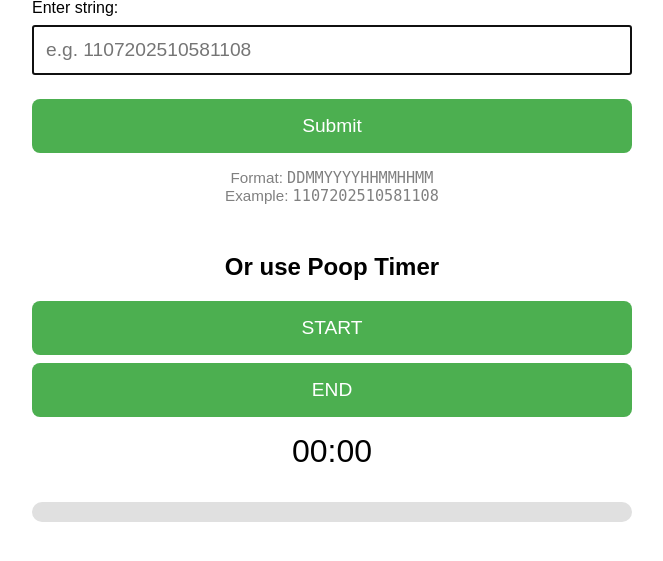
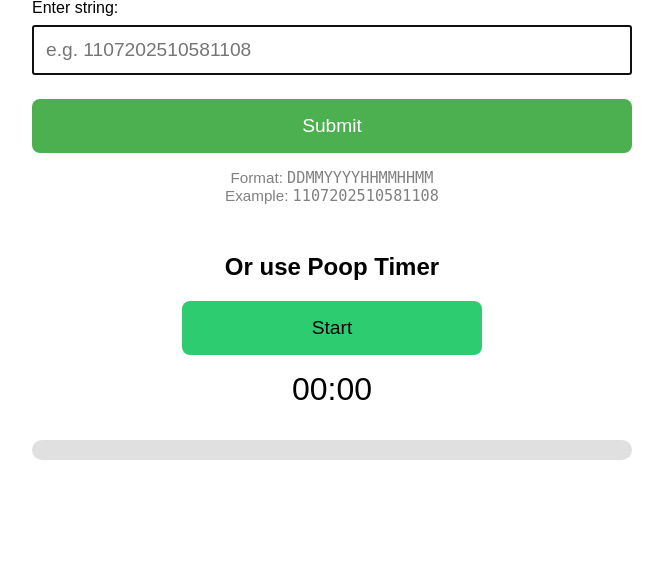
Before and after one commit to attilakaradeniz/poopapp, a Flask app: page /form in a window 1280 px wide. Shown: the part 131-692 px from the top of the page, without its empty margins (308-971 px from the left). Run offline with Flask 3, Linux system fonts and the light colour scheme.

Commit message:
new entry UI enhance, toggle start-stop-button

```diff
--- a/static/js/timer.js
+++ b/static/js/timer.js
@@ -4,21 +4,22 @@ let isRunning = false;
 let startTimestamp;
 
 document.addEventListener("DOMContentLoaded", () => {
-    const startBtn = document.getElementById("startBtn");
-    const endBtn = document.getElementById("endBtn");
+    const toggleBtn = document.getElementById("toggleBtn");
     const timerDisplay = document.getElementById("timer");
     const progressBar = document.querySelector("#progress-bar span");
 
-    if (!startBtn || !endBtn) return;
+    if (!toggleBtn) return;
 
-    startBtn.addEventListener("click", () => {
-        if (isRunning) return;
+    toggleBtn.addEventListener("click", () => {
+        if (!isRunning) {
+            // START
             isRunning = true;
-        startBtn.disabled = true;
-        endBtn.disabled = false;
+            toggleBtn.innerText = "Stop";
+            toggleBtn.style.backgroundColor = "#e74c3c"; // kırmızı
+            toggleBtn.style.color = "#fff";
 
             seconds = 0;
-        startTimestamp = new Date(); // 🟡 start the time
+            startTimestamp = new Date();
 
             timer = setInterval(() => {
                 seconds++;
@@ -31,20 +32,20 @@ document.addEventListener("DOMContentLoaded", () => {
                     progressBar.style.width = `${percentage}%`;
                 }
             }, 1000);
-    });
-
-    endBtn.addEventListener("click", () => {
-        if (!isRunning) return;
+        } else {
+            // STOP
             isRunning = false;
             clearInterval(timer);
-        startBtn.disabled = false;
-        endBtn.disabled = true;
+            toggleBtn.innerText = "Start";
+            toggleBtn.style.backgroundColor = "#2ecc71"; // yeşil
+            toggleBtn.style.color = "#000";
 
             const endTimestamp = new Date();
             const startTimeStr = formatTime(startTimestamp);
             const endTimeStr = formatTime(endTimestamp);
 
             saveDuration(seconds, startTimeStr, endTimeStr);
+        }
     });
 
     function pad(value) {
--- a/templates/form.html
+++ b/templates/form.html
@@ -4,7 +4,6 @@
     <meta charset="UTF-8">
     <meta name="viewport" content="width=device-width, initial-scale=1">
     <title>Add New Record</title>
-    <!-- <script src="{{ url_for('static', filename='js/timer.js') }}" defer></script> -->
     <style>
         body {
             font-family: sans-serif;
@@ -34,7 +33,7 @@
             box-sizing: border-box;
         }
 
-        button {
+        button[type="submit"] {
             appearance: none;
             -webkit-appearance: none;
             display: block;
@@ -51,7 +50,7 @@
             margin-top: 0.5rem;
         }
 
-        button:active {
+        button[type="submit"]:active {
             background-color: #3e8e41;
         }
 
@@ -65,6 +64,25 @@
         .timer-section {
             text-align: center;
             margin-top: 3rem;
+        }
+
+        #toggleBtn {
+            padding: 1rem;
+            font-size: 1.2rem;
+            width: 70%;
+            max-width: 300px;
+            margin: 0 auto;
+            background-color: #2ecc71;
+            color: black;
+            border: none;
+            border-radius: 8px;
+            cursor: pointer;
+            transition: background-color 0.3s ease;
+            display: block;
+        }
+
+        #toggleBtn:active {
+            background-color: #27ae60;
         }
 
         #timer {
@@ -115,12 +133,12 @@
 
 <div class="timer-section">
     <h2>Or use Poop Timer</h2>
-    <button id="startBtn">START</button>
-    <button id="endBtn" disabled>END</button>
+    <button id="toggleBtn">Start</button>
 
     <p id="timer">00:00</p>
     <div id="progress-bar"><span></span></div>
 </div>
+
 <script src="../static/js/timer.js"></script>
 </body>
 </html>
```
Lines whose indentation alone changed are shown as unchanged.
